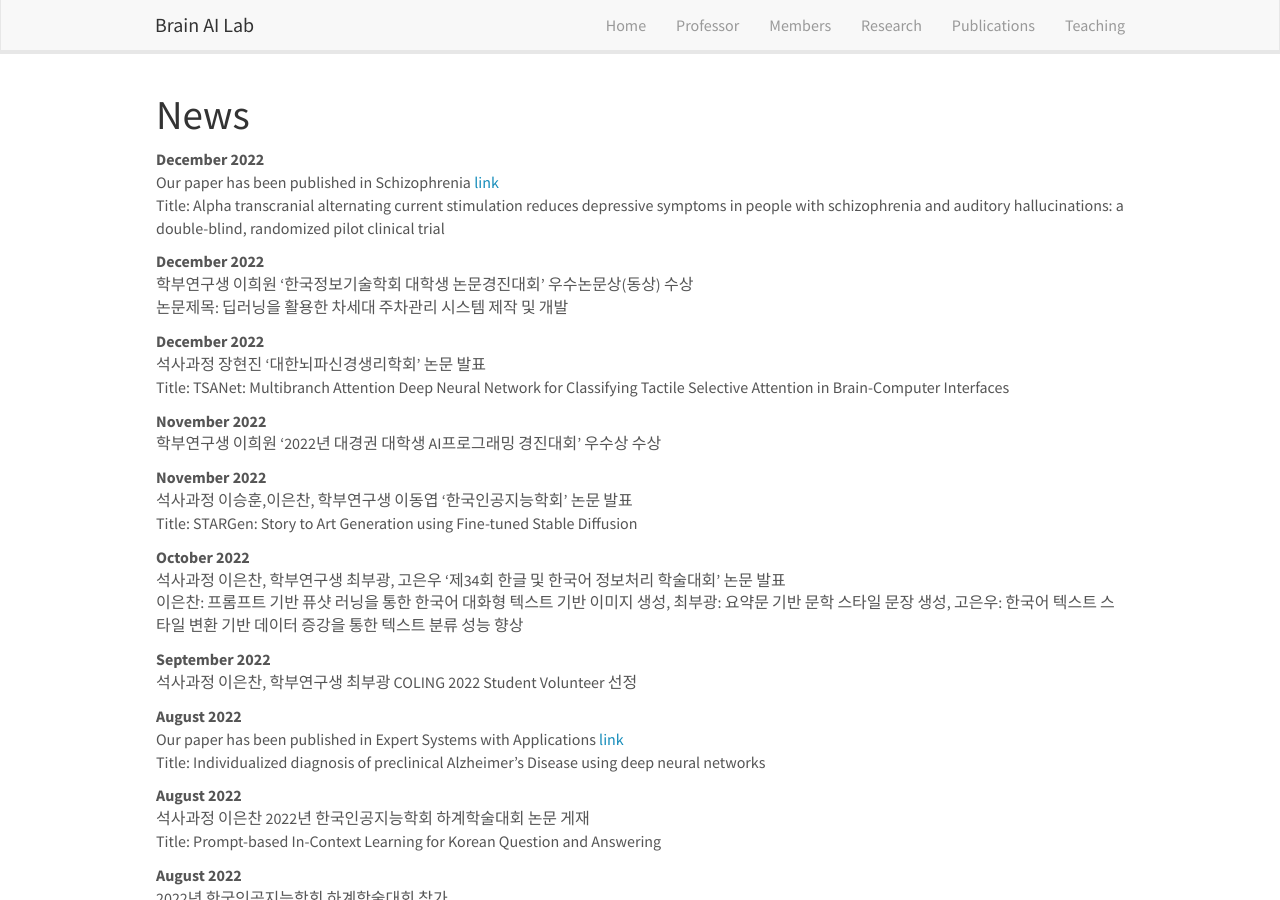
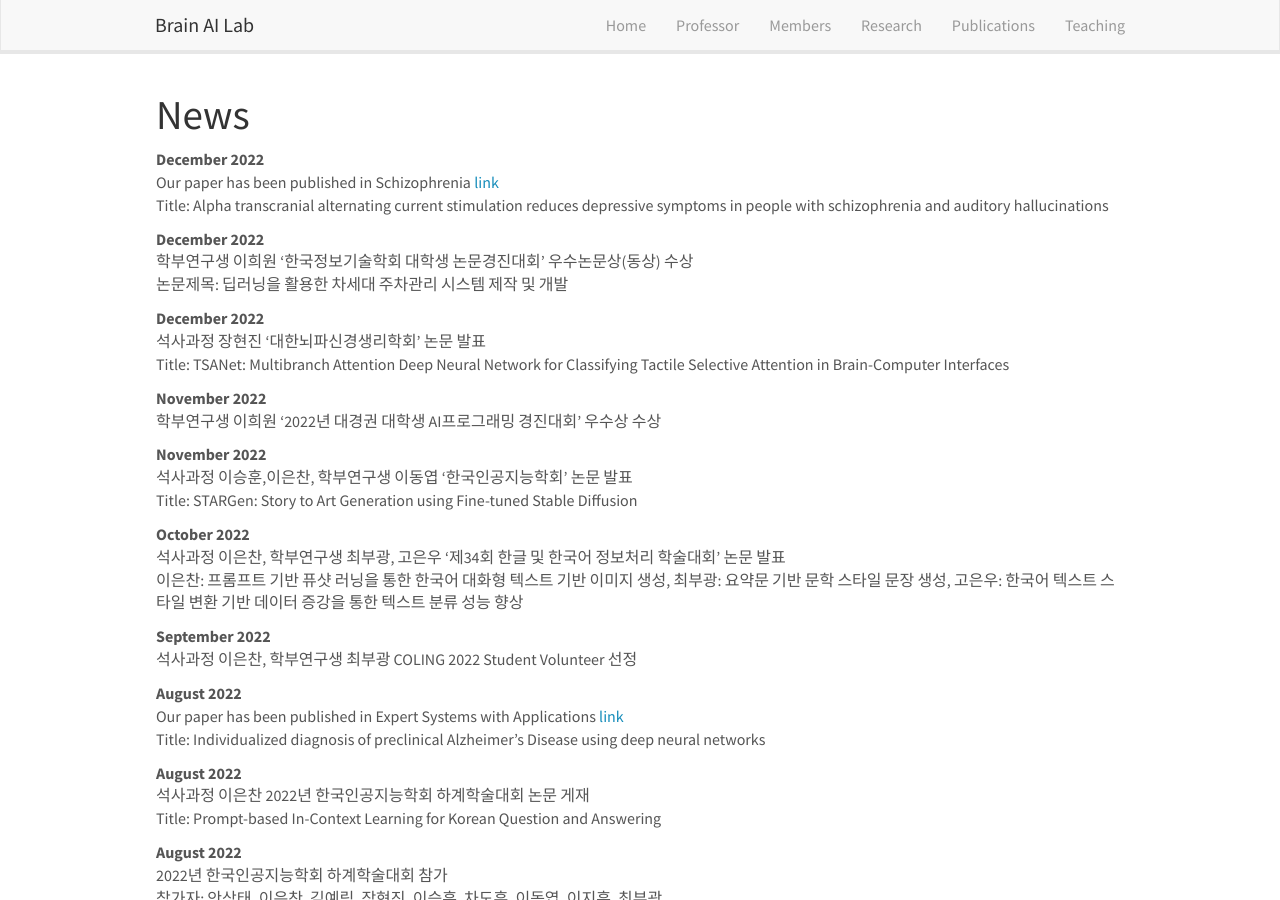
Before and after one commit to KNU-BrainAI/knu-brainai.github.io, a Jekyll site: the page built from _pages/allnews.md, in a window 1280 px wide and 900 px high. Built offline with Jekyll 4.4.1, drawn with Linux system fonts in a browser that asks for light colours; nearby versions of some CDN libraries.

Commit message:
Update news.yml

```diff
--- a/_data/news.yml
+++ b/_data/news.yml
@@ -1,6 +1,6 @@
 - date: December 2022
   headline: "Our paper has been published in Schizophrenia <a href='https://www.nature.com/articles/s41537-022-00321-0'>link</a>"
-  details: "Title: Alpha transcranial alternating current stimulation reduces depressive symptoms in people with schizophrenia and auditory hallucinations: a double-blind, randomized pilot clinical trial"
+  details: "Title: Alpha transcranial alternating current stimulation reduces depressive symptoms in people with schizophrenia and auditory hallucinations"
 
 - date: December 2022
   headline: "학부연구생 이희원 '한국정보기술학회 대학생 논문경진대회' 우수논문상(동상) 수상"
```
